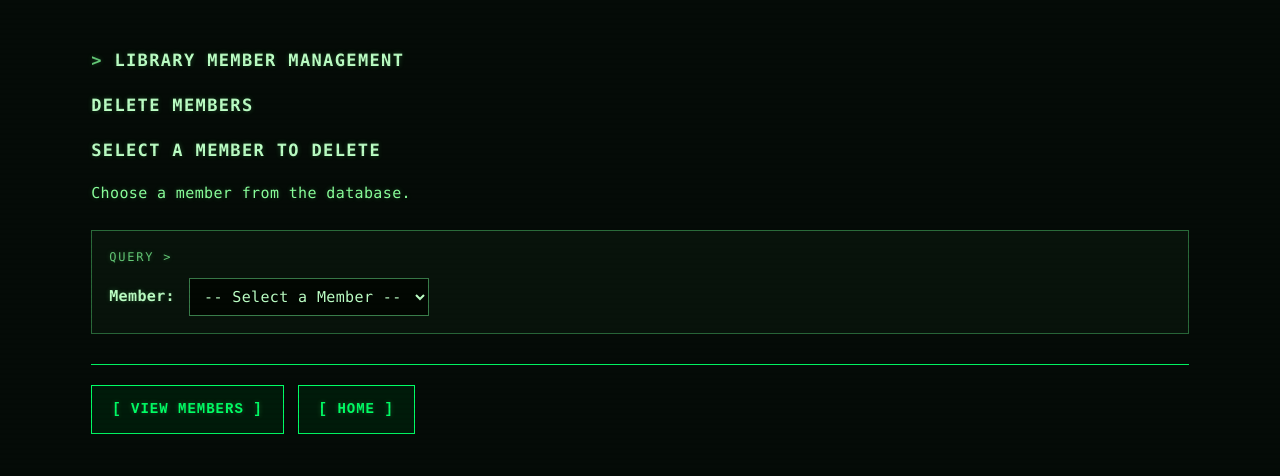
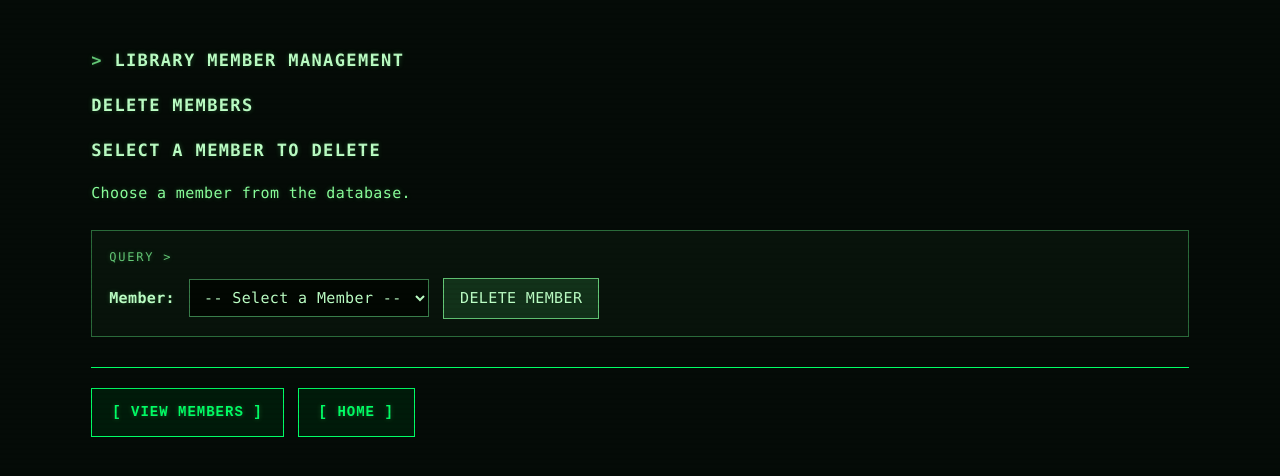
Before and after one commit to RyanColoradoCS/OracleDBProject, a Flask app: page /deletemembers in a window 1280 px wide. Shown: the top 476 px of the page. Run offline with Flask 3, Linux system fonts and the light colour scheme; data that the repository does not hold is empty.

Commit message:
Delete functionality is working now

```diff
--- a/library-app/app.py
+++ b/library-app/app.py
@@ -1,5 +1,6 @@
 from flask import Flask, render_template, request
 from db import get_connection
+import oracledb
 
 app = Flask(__name__)
 
@@ -360,6 +361,7 @@ def addmember():
                 success=False,
                 error="Invalid member information."
             ), 400
+        # 400 is a Bad Request error (HTTP status code)
 
         connection = None
         cursor = None
@@ -416,33 +418,124 @@ def addmember():
 
     return render_template("addmembers.html")
 
-@app.route("/deletemembers")
+# @app.route("/deletemembers")
+@app.route("/deletemembers", methods=["GET", "POST"])
 def deletemember():
 
-    # Connect to Oracle
-    connection = get_connection()
-    cursor = connection.cursor()
+    connection = None
+    cursor = None
 
-    # Retrieve members for the dropdown
-    cursor.execute("""
-        SELECT
-            member_id,
-            first_name,
-            last_name,
-            email
-        FROM Members
-        ORDER BY last_name, first_name
-    """)
+    try:
+        connection = get_connection()
+        cursor = connection.cursor()
 
-    members = cursor.fetchall()
+        if request.method == "POST":
 
-    cursor.close()
-    connection.close()
+            member_id = request.form.get("member_id", type=int)
 
-    return render_template(
-        "deletemembers.html",
-        members=members
-    )
+            if member_id is None:
+                return render_template(
+                    "memberresultdelete.html",
+                    success=False,
+                    error="Please select a valid member."
+                ), 400
+
+            # Find the member before deleting using SQL select by member id
+            cursor.execute("""
+                SELECT first_name, last_name
+                FROM Members
+                WHERE member_id = :member_id
+            """, {"member_id": member_id})
+            # Dictionary that maps the placeholder name to the actual Python value
+            # In this case, ":member_id" in the SQL query is mapped to the Python variable "member_id"
+
+            # Fetch the member details from the database based on the member_id
+            member = cursor.fetchone()
+
+            # Check if the member exists in the database
+            if member is None:
+                return render_template(
+                    "memberresultdelete.html",
+                    success=False,
+                    error="Member not found."
+                ), 404
+
+            cursor.execute("""
+                DELETE FROM Members
+                WHERE member_id = :member_id
+            """, {"member_id": member_id})
+
+            if cursor.rowcount == 0:
+                connection.rollback()
+
+                return render_template(
+                    "memberresultdelete.html",
+                    success=False,
+                    error="Member was not deleted."
+                ), 404
+
+            connection.commit()
+
+            return render_template(
+                "memberresultdelete.html",
+                success=True,
+                first_name=member[0],
+                last_name=member[1]
+            )
+
+        # This gets all the members from the database for the dropdown (if not a post request)
+        cursor.execute("""
+            SELECT
+                member_id,
+                first_name,
+                last_name,
+                email
+            FROM Members
+            ORDER BY last_name, first_name
+        """)
+
+        members = cursor.fetchall()
+
+        return render_template(
+            "deletemembers.html",
+            members=members
+        )
+
+    except oracledb.IntegrityError:
+        if connection:
+            connection.rollback()
+
+        app.logger.exception("Oracle constraint prevented member deletion")
+
+        return render_template(
+            "memberresultdelete.html",
+            success=False,
+            error="This member cannot be deleted because related library records exist."
+        ), 409
+
+    except Exception:
+        if connection:
+            connection.rollback()
+
+        app.logger.exception("Failed to delete member")
+
+        return render_template(
+            "memberresultdelete.html",
+            success=False,
+            error="Unable to delete member."
+        ), 500
+
+    # Close the database connection and cursor
+    finally:
+        if cursor:
+            cursor.close()
+
+        if connection:
+            connection.close()
+
+
+
+
 
 @app.route("/memberresult", methods=["GET", "POST"])
 def memberresult():
--- a/library-app/templates/deletemembers.html
+++ b/library-app/templates/deletemembers.html
@@ -14,7 +14,7 @@
 
     <p>Choose a member from the database.</p>
 
-    <form>
+    <form action="{{ url_for('deletemember') }}" method="POST">
 
         <label for="member_id">Member:</label>
 
@@ -32,6 +32,9 @@
             {% endfor %}
 
         </select>
+
+        <!-- Submit -->
+        <button type="submit">Delete Member</button>
 
     </form>
 
```
Also changed, not shown: library-app/templates/memberresultdelete.html (+1 -6 lines).
